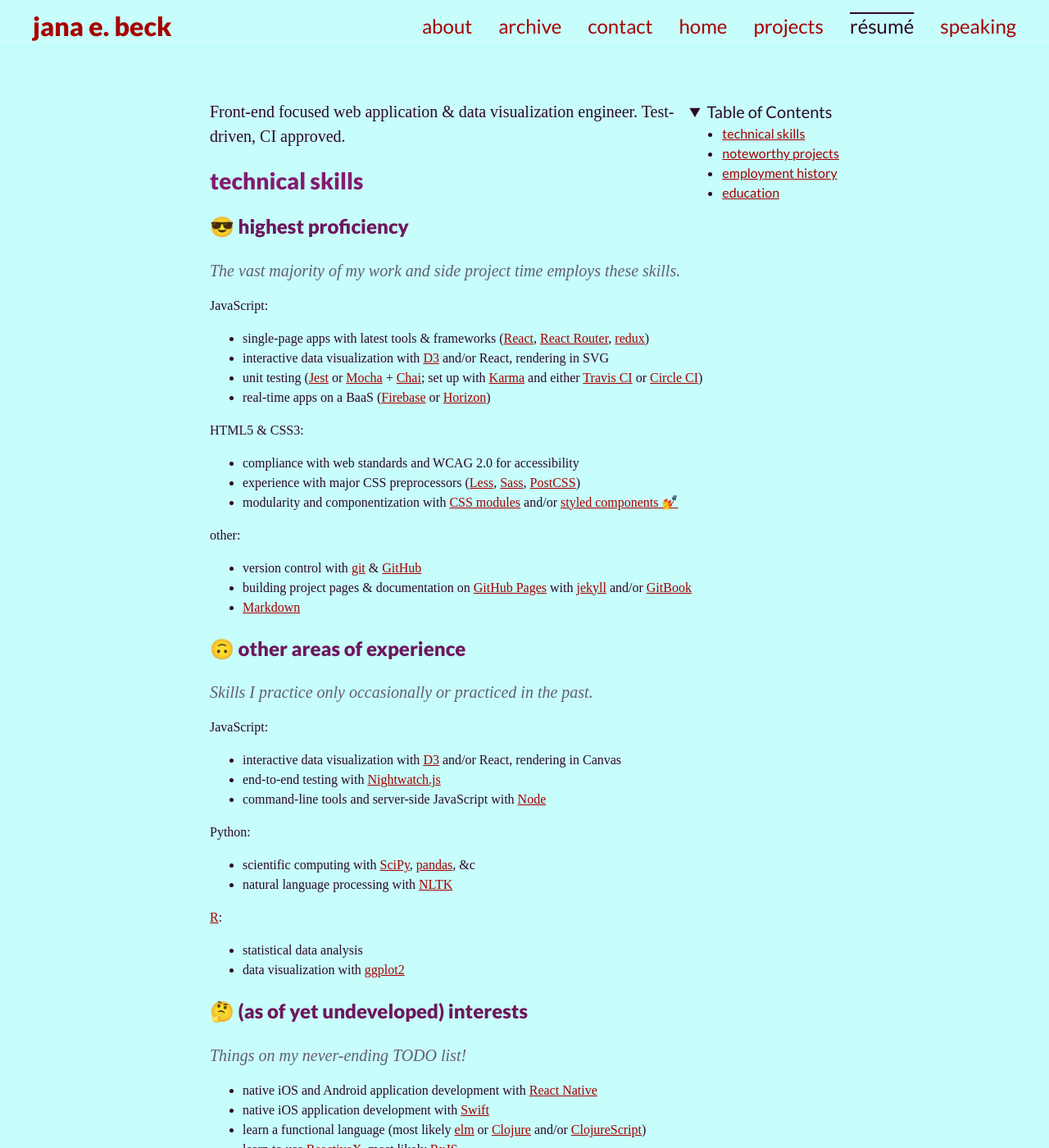
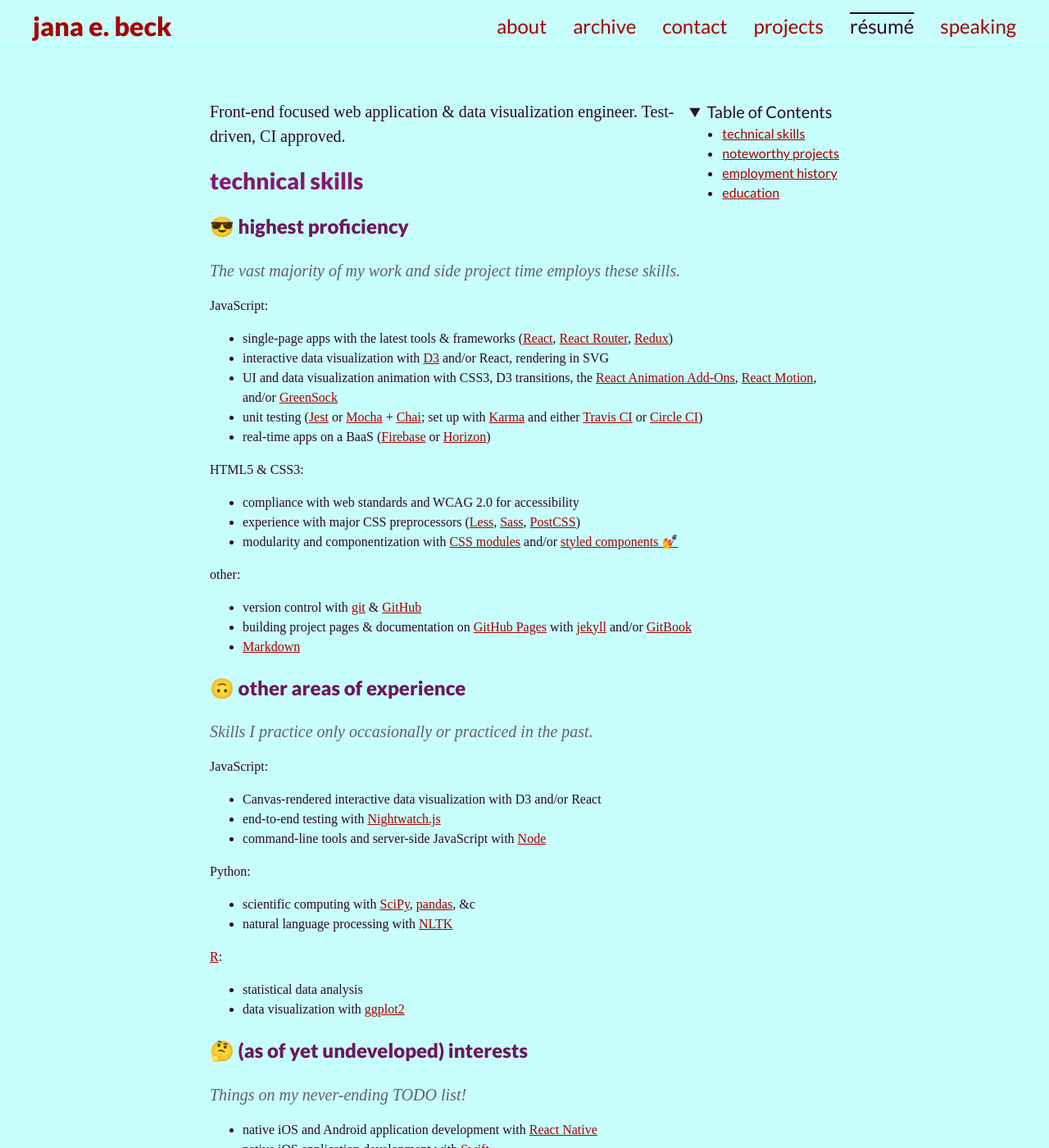
Before and after one commit to jebeck/jebeck.github.com, a Jekyll site: the page built from resume.md, in a window 1280 px wide and 1400 px high. Shown: the whole window at 82% size. Built offline with Jekyll 4.4.1, drawn with Linux system fonts in a browser that asks for light colours; some web fonts are replaced.

Commit message:
misc content tweaks

```diff
--- a/_data/projects.json
+++ b/_data/projects.json
@@ -36,7 +36,8 @@
   }],
   "technologies": [
     "D3",
-    "React"
+    "React",
+    "SVG"
   ],
   "github": "https://github.com/jebeck/dead-on-everest"
 }, {
--- a/_includes/header.html
+++ b/_includes/header.html
@@ -14,7 +14,7 @@
 
     <div class="pages">
       {% for node in site.pages %}
-        {% if node.title %}
+        {% if node.title and node.title != 'home' %}
           {% if page.url == node.url %}
             <a class="page-link active" href="{{ node.url | prepend: site.baseurl }}">
               {{ node.title }}
--- a/_includes/resume.md
+++ b/_includes/resume.md
@@ -18,8 +18,9 @@
 
 JavaScript:
 
-  - single-page apps with latest tools & frameworks ([React](https://facebook.github.io/react/ 'React'), [React Router](https://github.com/reactjs/react-router#readme 'GitHub: React Router README'), [redux](http://redux.js.org/ 'redux'))
+  - single-page apps with the latest tools & frameworks ([React](https://facebook.github.io/react/ 'React'), [React Router](https://github.com/reactjs/react-router#readme 'GitHub: React Router README'), [Redux](http://redux.js.org/ 'redux'))
   - interactive data visualization with [D3](https://d3js.org/ 'D3: Data-Driven Documents') and/or React, rendering in SVG
+  - UI and data visualization animation with CSS3, D3 transitions, the [React Animation Add-Ons](https://facebook.github.io/react/docs/animation.html 'React Animation Add-Ons'), [React Motion](https://github.com/chenglou/react-motion 'GitHub: React Motion'), and/or [GreenSock](https://greensock.com/ 'GreenSock')
   - unit testing ([Jest](https://facebook.github.io/jest/ 'Jest: Painless JavaScript testing') or [Mocha](https://mochajs.org/ 'Mocha JavaScript test framework') + [Chai](http://chaijs.com/ 'Chai assertion library'); set up with [Karma](https://karma-runner.github.io/1.0/index.html 'Karma test runner') and either [Travis CI](https://travis-ci.org/ 'Travis CI') or [Circle CI](https://circleci.com/ 'CircleCI'))
   - real-time apps on a BaaS ([Firebase](https://firebase.google.com/ 'Firebase') or [Horizon](http://horizon.io/ 'Horizon'))
 
@@ -41,7 +42,7 @@ other:
 
 JavaScript:
 
-  - interactive data visualization with [D3](https://d3js.org/ 'D3: Data-Driven Documents') and/or React, rendering in Canvas
+  - Canvas-rendered interactive data visualization with D3 and/or React
   - end-to-end testing with [Nightwatch.js](http://nightwatchjs.org/ 'Nightwatch.js')
   - command-line tools and server-side JavaScript with [Node](https://nodejs.org/en/ 'node JavaScript runtime')
 
@@ -73,7 +74,7 @@ Currently leading development of Tidepool's data visualization libraries [tideli
 
 ### 🚀 Redux Migrations at Tidepool
 
-Led the migration of Tidepool's [uploader](https://github.com/tidepool-org/chrome-uploader 'GitHub: chrome-uploader') (a Chrome app) and [blip](https://github.com/tidepool-org/blip 'GitHub: blip') (a web application) to use [redux](http://redux.js.org/ 'redux') for state management, vastly increasing test coverage for both applications in the process.
+Led the migration of Tidepool's [uploader](https://github.com/tidepool-org/chrome-uploader 'GitHub: chrome-uploader') (a Chrome app) and [blip](https://github.com/tidepool-org/blip 'GitHub: blip') (a web application) to use [Redux](http://redux.js.org/ 'Redux') for state management, vastly increasing test coverage for both applications in the process.
 
 ### 🕰 "Bootstrapping" to UTC at Tidepool
 
```
Also changed, not shown: _includes/about_me.md (+9 -4 lines), _includes/speaking.md (+2 -0 lines).
